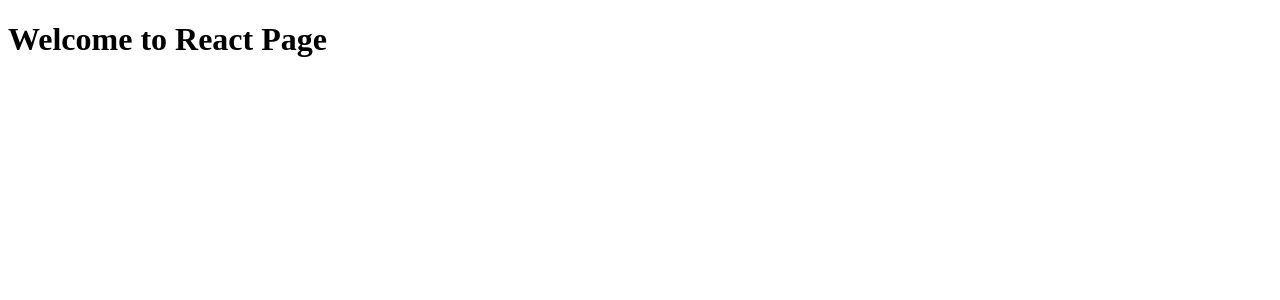
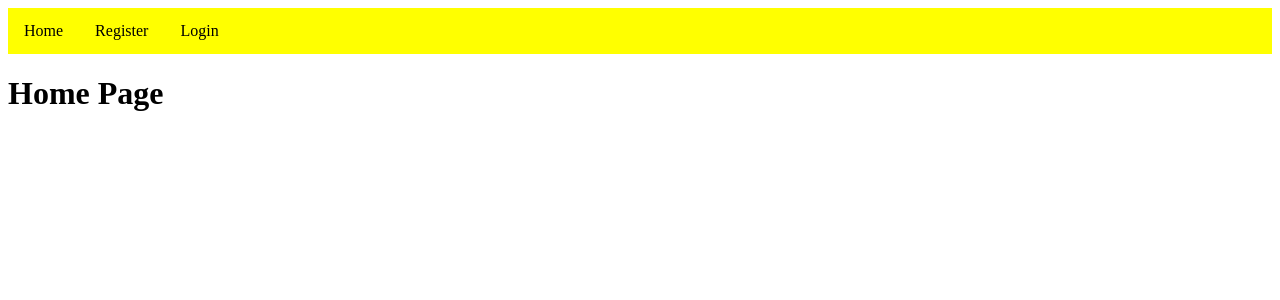
Before and after one commit to gurunathanb-rgb/js-reactproject-1, a React (Vite) app: page / in a window 1280 px wide. Shown: the top 300 px of the page. Built offline with nearby package versions, Linux system fonts and the light colour scheme.

Commit message:
using react router multiple page using navbar Link

```diff
--- /dev/null
+++ b/src/Component/NavBar.css
@@ -0,0 +1,28 @@
+.navbar {
+    background-color: yellow;
+    overflow: hidden;
+
+}
+
+.navbar ul {
+    list-style-type: none;
+    margin: 0;
+    padding: 0;
+}
+
+.navbar ul li {
+    float: left;
+}
+
+.navbar ul li a {
+    display: block;
+    color: black;
+    text-align: center;
+    padding: 14px 16px;
+    text-decoration: none;
+}
+
+.navbar ul li a:hover{
+     background-color: greenyellow;
+     color: red;
+}
--- /dev/null
+++ b/src/Component/NavBar.jsx
@@ -0,0 +1,22 @@
+import { Link } from 'react-router';
+import "./NavBar.css";
+
+const Navbar = () => {
+  return (
+    <div className='navbar'>
+        <ul>
+            <li>
+                <Link to={"/"}>Home</Link>
+            </li>
+            <li>
+                <Link to={"/register"}>Register</Link>
+            </li>
+            <li>
+                <Link to={"/Login"}>Login</Link>
+            </li>
+        </ul>
+    </div>
+  )
+}
+
+export default Navbar
--- /dev/null
+++ b/src/Page/Home.jsx
@@ -0,0 +1,12 @@
+import Navbar from "../Component/Navbar"
+
+const Home = () => {
+  return (
+    <div>
+        <h1>Home Page</h1>
+
+    </div>
+  )
+}
+
+export default Home
--- /dev/null
+++ b/src/Page/Login.jsx
@@ -0,0 +1,11 @@
+import React from 'react'
+
+const Login = () => {
+  return (
+    <div>
+        <h1>Login Page</h1>
+    </div>
+  )
+}
+
+export default Login
--- /dev/null
+++ b/src/Page/Register.jsx
@@ -0,0 +1,13 @@
+import React from 'react'
+
+const Register = () => {
+  return (
+    <div>
+        <h1>
+            Register Page
+        </h1>
+    </div>
+  )
+}
+
+export default Register
--- /dev/null
+++ b/src/wrappers/HomeWrappers.jsx
@@ -0,0 +1,17 @@
+import { Outlet } from "react-router";
+import Navbar from "../Component/Navbar";
+
+import React from 'react'
+
+const HomeWrappers = () => {
+  return (
+    <div>
+
+        <Navbar />
+        <Outlet />
+
+    </div>
+  )
+}
+
+export default HomeWrappers
```
Also changed, not shown: src/App.jsx (+17 -8 lines), src/Component/Header.jsx (deleted, +0 -19 lines).
